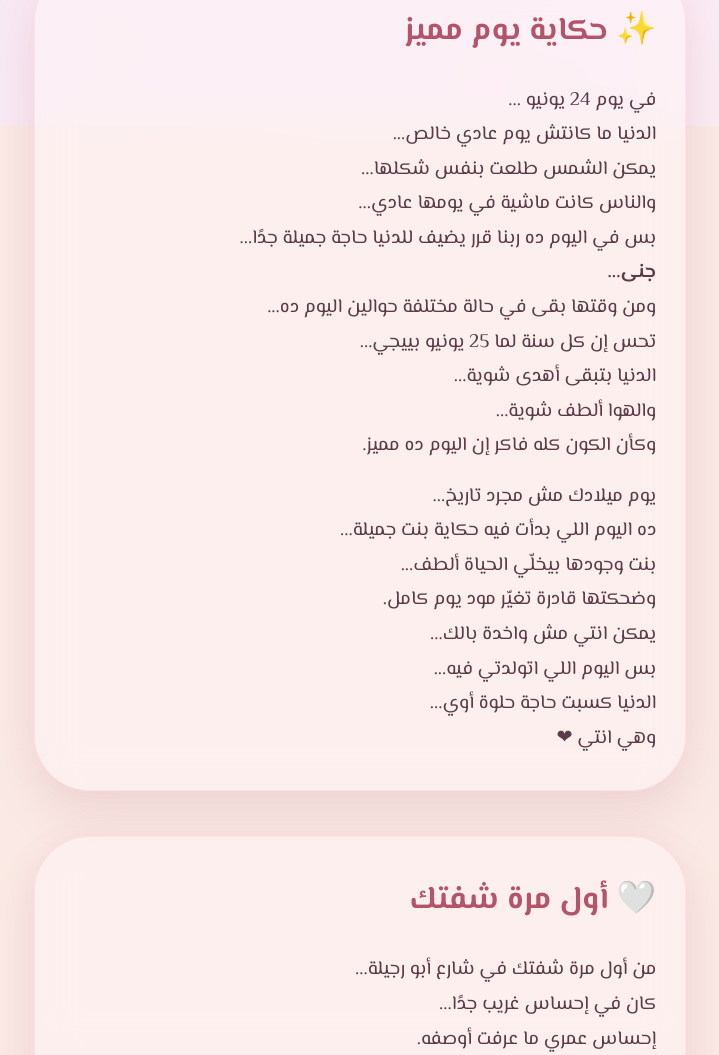
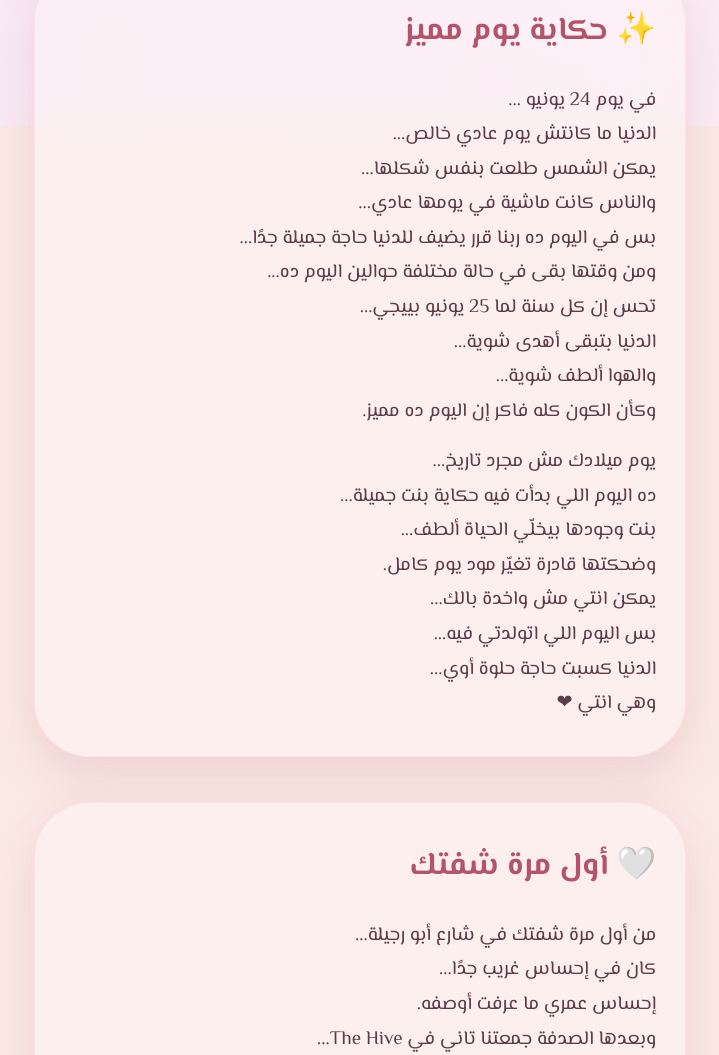
Before and after one commit to moo-galaxy/Gogo, a plain HTML site: page index.html in a window 1280 px wide. Shown: the part 674-1729 px from the top of the page, without its empty margins (280-999 px from the left). Drawn offline with Linux system fonts and the light colour scheme; a web font is replaced by a local one.

Commit message:
Remove strong emphasis on 'جنى' in index.html
Removed the strong emphasis on 'جنى' in the text.

```diff
--- a/index.html
+++ b/index.html
@@ -304,7 +304,6 @@
         <p>يمكن الشمس طلعت بنفس شكلها...</p>
         <p>والناس كانت ماشية في يومها عادي...</p>
         <p>بس في اليوم ده ربنا قرر يضيف للدنيا حاجة جميلة جدًا...</p>
-        <p><strong>جنى...</strong></p>
         <p>ومن وقتها بقى في حالة مختلفة حوالين اليوم ده...</p>
         <p>تحس إن كل سنة لما 25 يونيو بييجي...</p>
         <p>الدنيا بتبقى أهدى شوية...</p>
```
